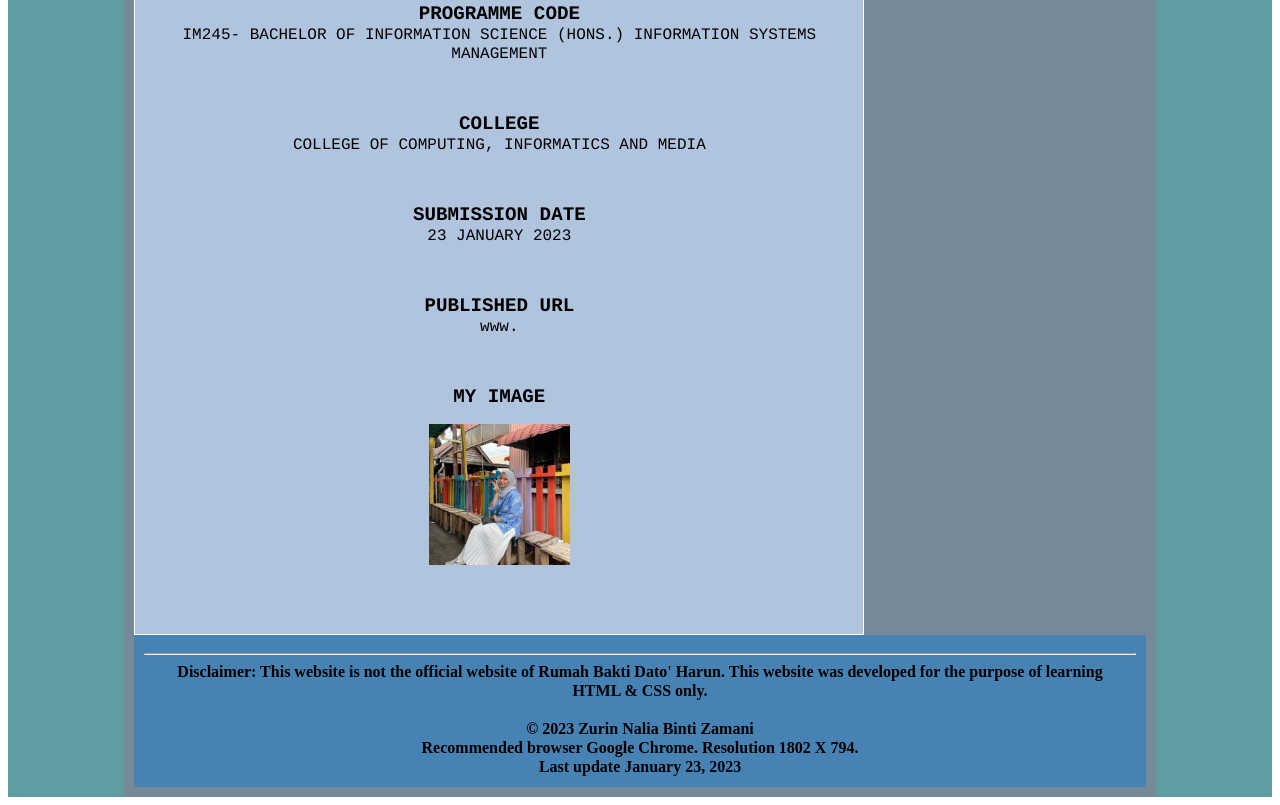
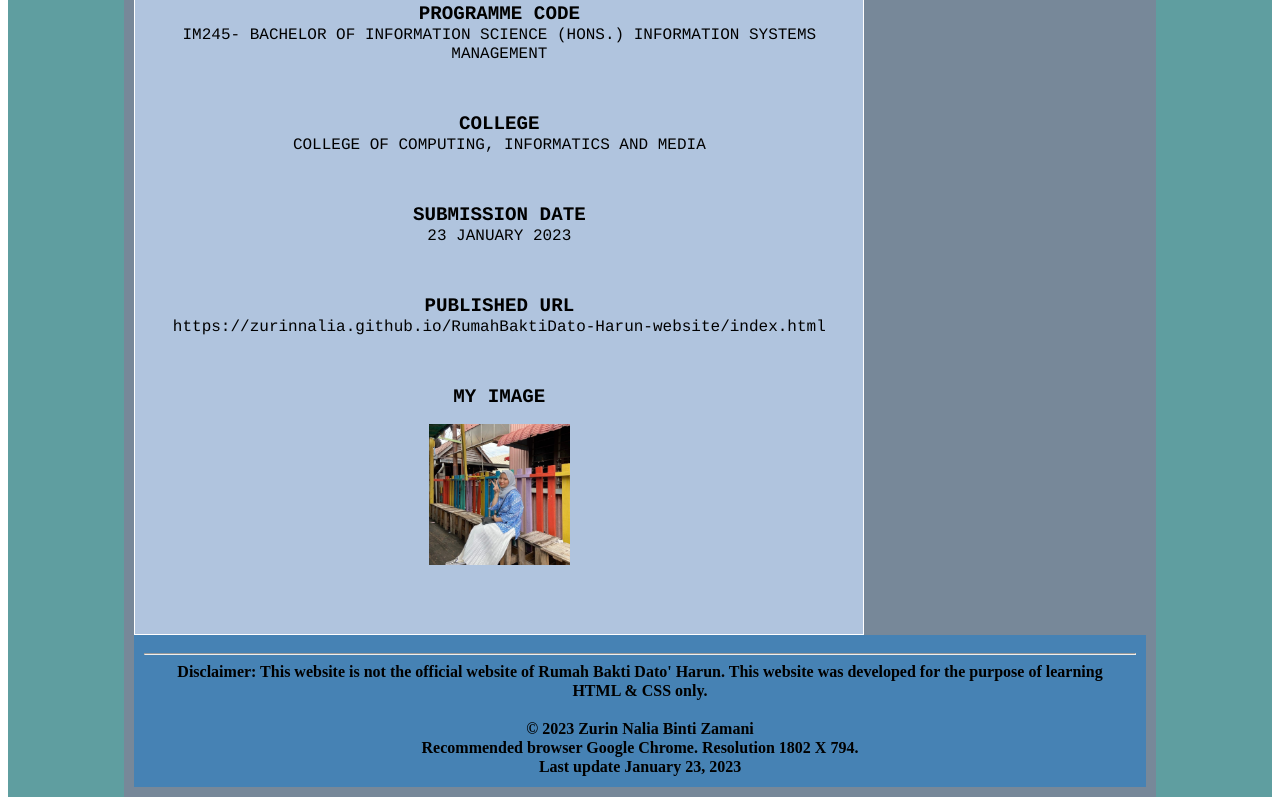
Before and after one commit to zurinnalia/rumahbaktidatoharun, a plain HTML site: page htmlcss/aboutme3.html in a window 1280 px wide. Shown: the part 1705-2510 px from the top of the page. Drawn offline with Linux system fonts and the light colour scheme.

Commit message:
Update aboutme3.html

```diff
--- a/htmlcss/aboutme3.html
+++ b/htmlcss/aboutme3.html
@@ -93,7 +93,7 @@ COLLEGE OF COMPUTING, INFORMATICS AND MEDIA</font></p></center>
 
 <br>
 
-<center><p><font face="Courier" size="3px" color="black"><b><big>PUBLISHED URL</big></b><br>www.</font></p></center>
+<center><p><font face="Courier" size="3px" color="black"><b><big>PUBLISHED URL</big></b><br>https://zurinnalia.github.io/RumahBaktiDato-Harun-website/index.html</font></p></center>
 
 <br>
 
```
